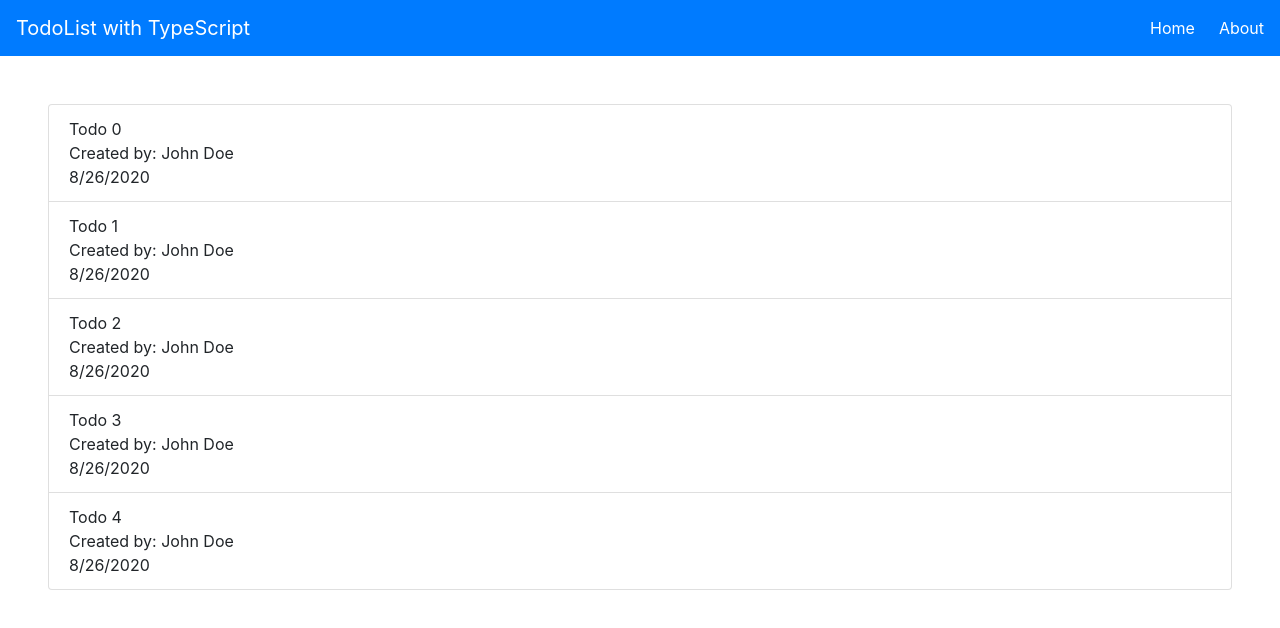
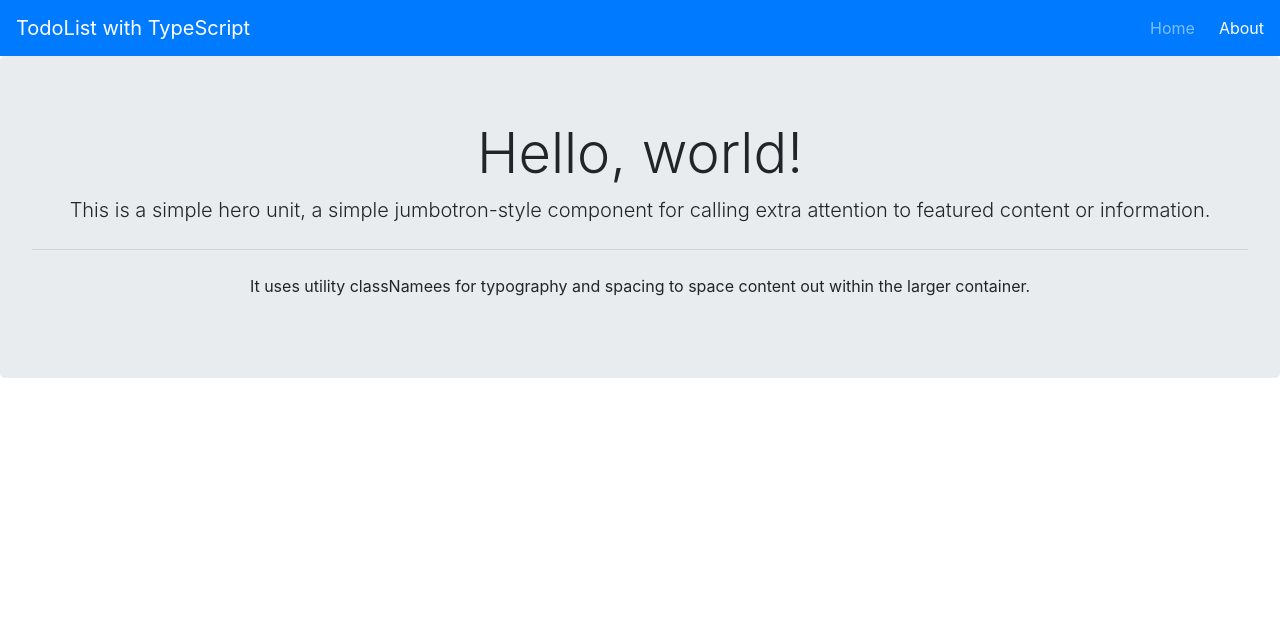
Before and after one commit to Insanefoam/ts-todolist, a React (Create React App) app: page /about in a window 1280 px wide. Shown: the top 628 px of the page. Built offline with nearby package versions, Linux system fonts and the light colour scheme.

Commit message:
fix about page

```diff
--- a/src/App.tsx
+++ b/src/App.tsx
@@ -7,7 +7,7 @@ import AboutPage from "./pages/AboutPage";
 const App: React.FC = () => (
   <BrowserRouter>
     <Switch>
-      <Route path="/" component={TodoListPage} />
+      <Route exact path="/" component={TodoListPage} />
       <Route path="/about" component={AboutPage} />
     </Switch>
   </BrowserRouter>
--- a/src/components/Navigation.tsx
+++ b/src/components/Navigation.tsx
@@ -8,13 +8,13 @@ const Navigation: React.FC = () => {
         TodoList with TypeScript
       </NavLink>
       <ul className="navbar-nav navbar-expand">
-        <li className="nav-item active mr-4">
-          <NavLink className="nav-link" to="/">
+        <li className="nav-item mr-4">
+          <NavLink className="nav-link" to="/" exact>
             Home
           </NavLink>
         </li>
         <li className="nav-item">
-          <NavLink className="nav-link" to="/about">
+          <NavLink className="nav-link" to="/about" exact>
             About
           </NavLink>
         </li>
--- a/src/pages/AboutPage.tsx
+++ b/src/pages/AboutPage.tsx
@@ -1,14 +1,22 @@
 import React from "react";
+import Navigation from "../components/Navigation";
 
-const AboutPage = () => {
-  return (
-    <div>
-      Lorem ipsum dolor sit amet, consectetur adipisicing elit. Quis repellendus
-      aliquid natus excepturi id voluptas laudantium voluptatem quas,
-      perferendis nam ducimus aliquam consectetur fuga molestias dolore facere
-      quae odit deleniti?
+const AboutPage: React.FC = () => (
+  <>
+    <Navigation />
+    <div className="jumbotron text-center">
+      <h1 className="display-4">Hello, world!</h1>
+      <p className="lead">
+        This is a simple hero unit, a simple jumbotron-style component for
+        calling extra attention to featured content or information.
+      </p>
+      <hr className="my-4" />
+      <p>
+        It uses utility classNamees for typography and spacing to space content
+        out within the larger container.
+      </p>
     </div>
-  );
-};
+  </>
+);
 
 export default AboutPage;
```
